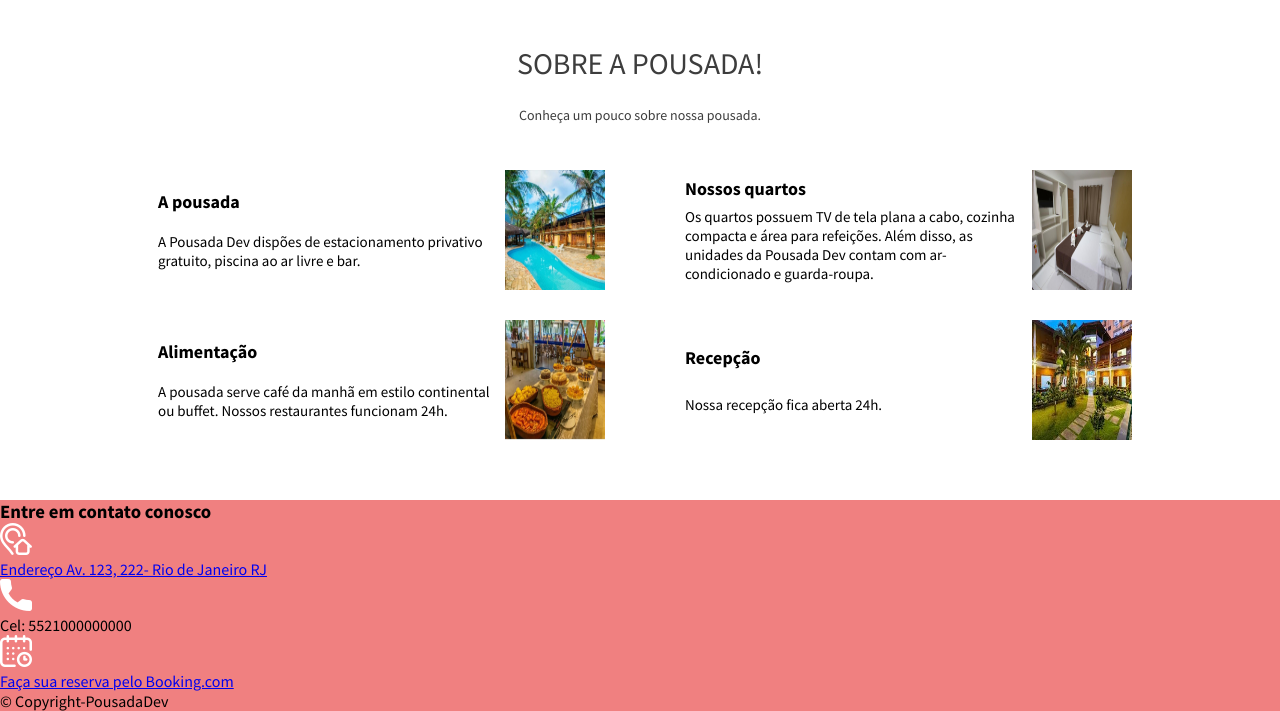
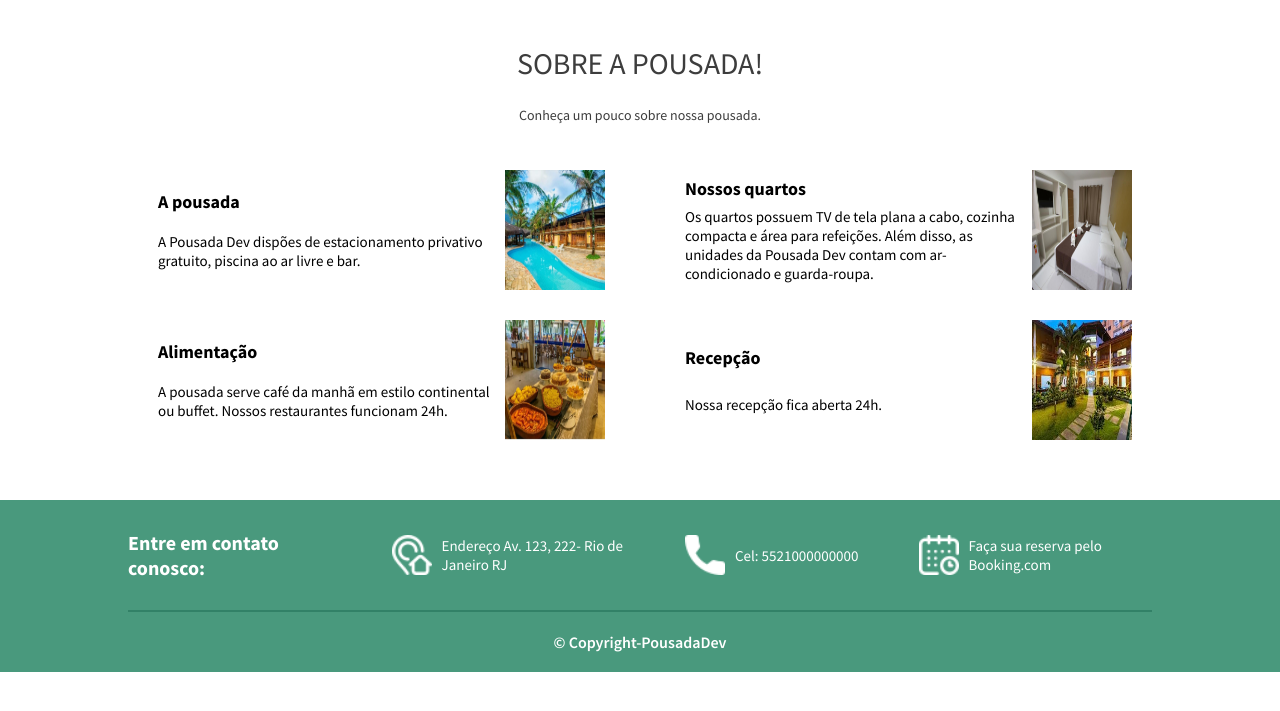
Before and after one commit to tiagobviegas/pousada-secreta, a plain HTML site: page index.html in a window 1280 px wide. Shown: the part 1470-2181 px from the top of the page. After the commit the page ends 2142 px from the top, so only its background shows below. Drawn offline with Linux system fonts and the light colour scheme.

Commit message:
Footer Section concluded. README.md updated | Seção Rodapé concluída. README.md atualizado

```diff
--- a/css/style.css
+++ b/css/style.css
@@ -236,5 +236,63 @@
 /* Footer Section | Seção Rodapé ============================================================*/
 
 .container-footer {
-  background-color: lightcoral;
+  display: flex;
+  flex-direction: column;
+  align-items: center;
+  background-color: #49997d;
 }
+
+.subcontainer-footer {
+  display: flex;
+  width: 100%;
+  max-width: 1024px;
+  flex-flow: column;
+  align-items: stretch;
+}
+
+.subcontainer-contatos {
+  display: flex;
+  width: 100%;
+  flex-direction: row;
+  flex-wrap: wrap;
+  gap: 30px;
+  padding: 30px 0;
+  justify-content: space-evenly;
+  border-bottom: 2px solid #328167;
+}
+
+.card-footer {
+  display: flex;
+  flex-direction: row;
+  align-items: center;
+  justify-content: center;
+  font-size: 15px;
+  text-decoration: none;
+  gap: 10px;
+  color: #fff;
+  flex: 1 1 220px;
+}
+
+.footer-title {
+  font-size: 20px;
+  padding-right: 20px;
+  box-sizing: border-box;
+}
+
+.img-card-footer {
+  width: 40px;
+  height: 40px;
+}
+
+.subcontainer-copyright {
+  display: flex;
+  flex-direction: row;
+  align-items: center;
+  justify-content: center;
+  color: #fff;
+  font-weight: 600;
+  font-size: 16px;
+  background-color: #49997d;
+  width: 100%;
+  height: 60px;
+}
--- a/index.html
+++ b/index.html
@@ -123,17 +123,17 @@
   <div class="container-footer">
     <div class="subcontainer-footer">
       <div class="subcontainer-contatos">
-        <h3>Entre em contato conosco</h3>
-        <a href="#">
-          <img src="assets/icones/endereco.png" alt="endereco">
+        <h3 class="card-footer footer-title">Entre em contato conosco:</h3>
+        <a class="card-footer" href="#">
+          <img class="img-card-footer" src="assets/icones/endereco.png" alt="endereco">
           <p>Endereço Av. 123, 222- Rio de Janeiro RJ</p>
         </a>
-        <div>
-          <img src="assets/icones/telefone.png" alt="telefone">
+        <div class="card-footer">
+          <img class="img-card-footer" src="assets/icones/telefone.png" alt="telefone">
           <p>Cel: 5521000000000</p>
         </div>
-        <a href="http://www.booking.com">
-          <img src="assets/icones/calendario.png" alt="reserva">
+        <a class="card-footer" href="http://www.booking.com">
+          <img class="img-card-footer" src="assets/icones/calendario.png" alt="reserva">
           <p>Faça sua reserva pelo Booking.com</p>
         </a>
       </div>
```
Also changed, not shown: 1 other file.
